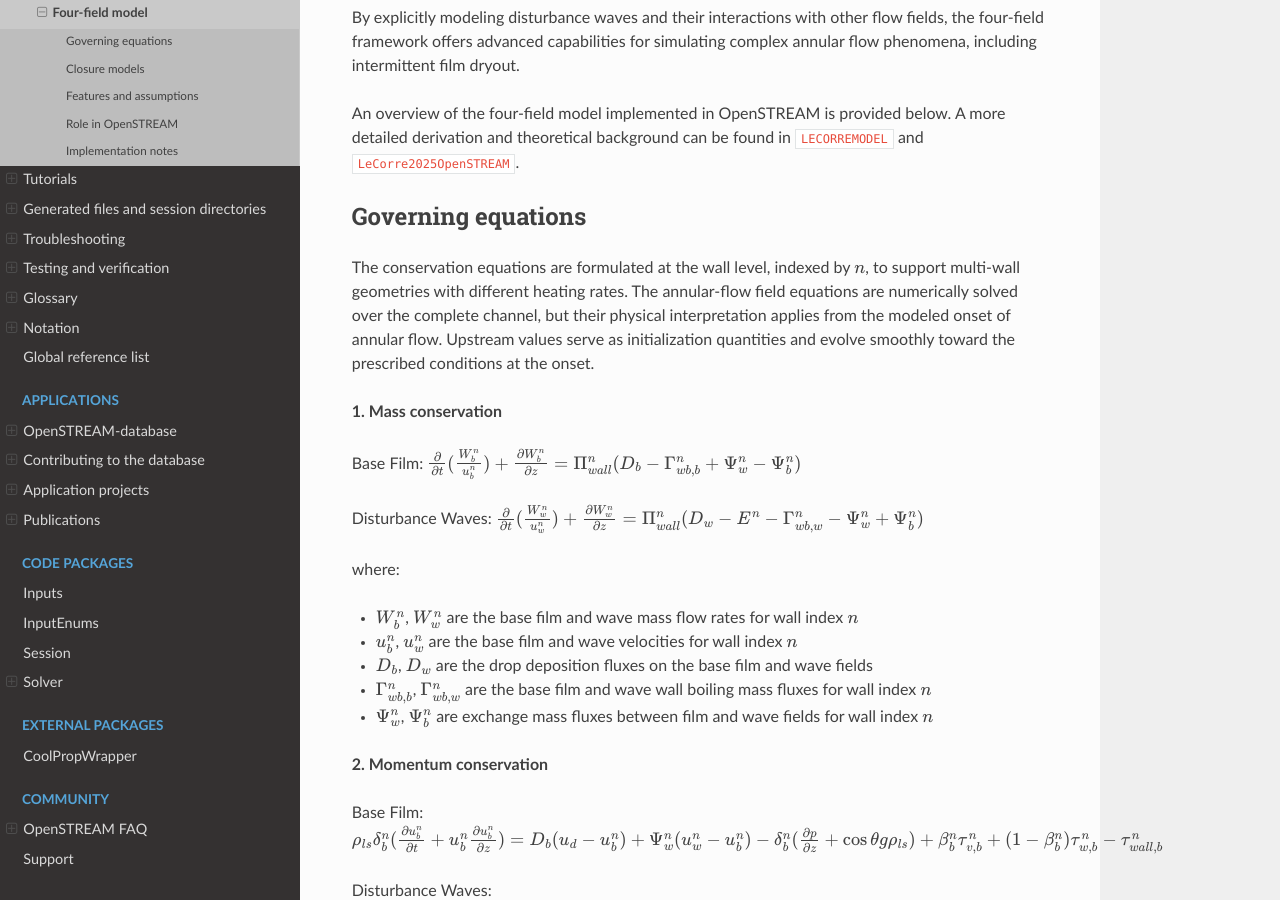
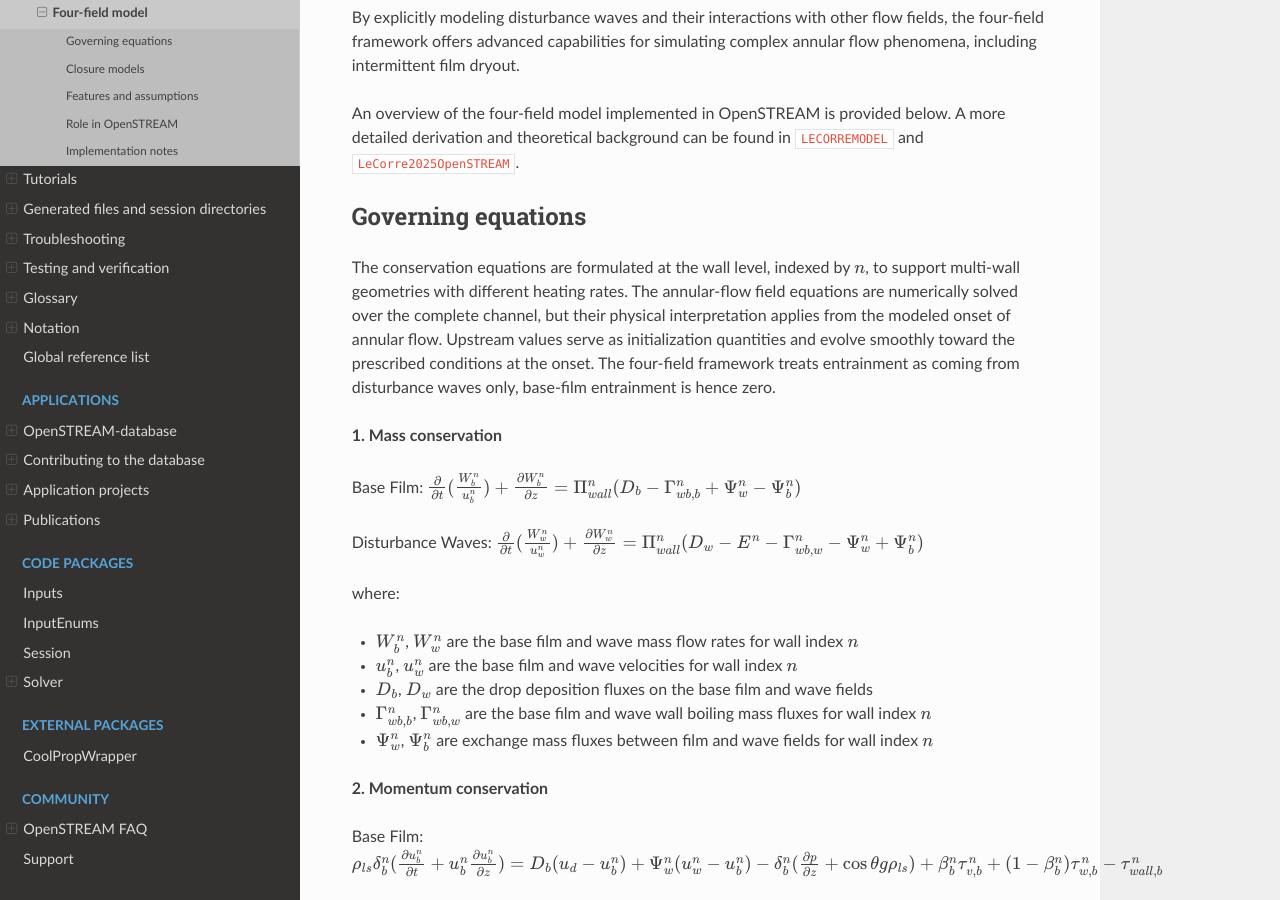
Before and after one commit to OpenSTREAM-solvers/openstream, a Sphinx documentation site: the page built from docs/source/Guides/theory/FourField_Model_Theory.rst, in a window 1280 px wide and 900 px high, scrolled down 809 px. Built offline with Sphinx 7.4.7 and the Read the Docs theme 3.1.0, drawn with Linux system fonts in a browser that asks for light colours; cross-references to code outside the pages are shown as plain code.

Commit message:
docs(models): expose hard-coded model constants as inputs, document MENT = 0 for base film

```diff
--- a/docs/source/Guides/theory/FourField_Model_Theory.rst
+++ b/docs/source/Guides/theory/FourField_Model_Theory.rst
@@ -27,7 +27,7 @@ An overview of the four-field model implemented in OpenSTREAM is provided below.
 Governing equations
 -------------------
 
-The conservation equations are formulated at the wall level, indexed by :math:`n`, to support multi-wall geometries with different heating rates. The annular-flow field equations are numerically solved over the complete channel, but their physical interpretation applies from the modeled onset of annular flow. Upstream values serve as initialization quantities and evolve smoothly toward the prescribed conditions at the onset.
+The conservation equations are formulated at the wall level, indexed by :math:`n`, to support multi-wall geometries with different heating rates. The annular-flow field equations are numerically solved over the complete channel, but their physical interpretation applies from the modeled onset of annular flow. Upstream values serve as initialization quantities and evolve smoothly toward the prescribed conditions at the onset. The four-field framework treats entrainment as coming from disturbance waves only, base-film entrainment is hence zero.
 
 **1. Mass conservation**
 
```
Also changed, not shown: 3 other files.
